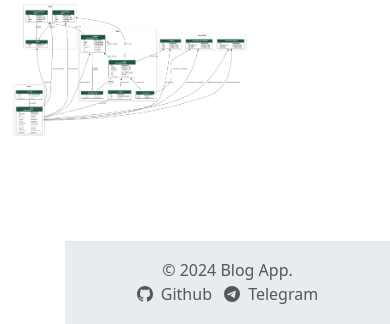
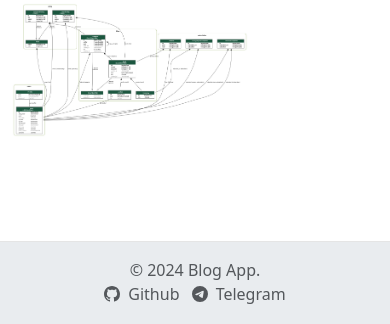
Before and after one commit to GSPVK/DjangoDRF-blog, a Django app: template blog/templates/blog/index.html in a window 390 px wide. Shown: the part 520-844 px from the top of the page. Run offline with Django 4.2, Linux system fonts and the light colour scheme; the template is opened without the code that fills it, so the values that code supplies are empty; some libraries are stand-ins or nearby versions.

```diff
--- a/blog/static/blog/css/styles.css
+++ b/blog/static/blog/css/styles.css
@@ -54,10 +54,18 @@ body {
   box-shadow: inset -1px 0 0 rgba(255, 255, 255, .1);
 }
 
+/* sidebar collapse */
+@media (min-width: 666px) {
+  .offset-md-2 {
+    margin-left: 16.66666667%;
+  }
+  .d-md-block {
+    display: block !important;
+  }
+}
+
 .footer {
-  margin-left: 16.67%;
   bottom: 0;
-  width: 83.33%;
   padding: 10px;
   text-align: center;
   box-shadow: 0 -1px 0 rgba(0, 0, 0, .1);
--- a/templates/base.html
+++ b/templates/base.html
@@ -165,7 +165,7 @@
   </div>
 </div>
 
-<footer class="footer mt-auto py-3 bg-body-secondary">
+<footer class="footer mt-auto py-3 bg-body-secondary offset-md-2">
   <div class="container">
     <div class="row">
       <div class="col-md-6 text-center text-md-start">
```
